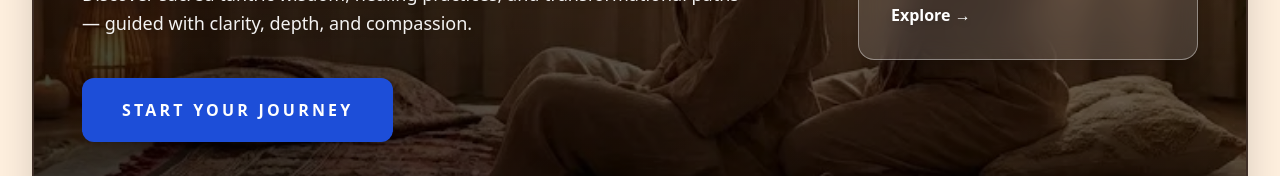
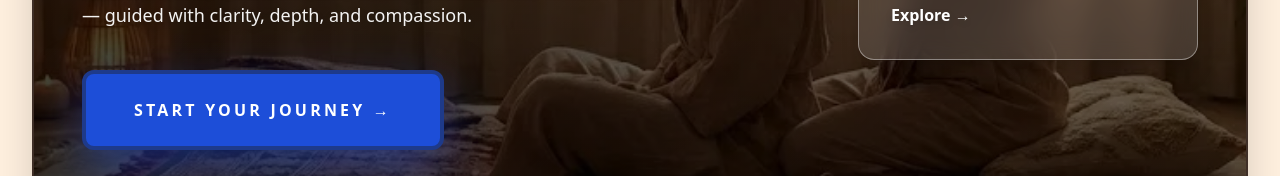
Before and after one commit to HarshalPatel1972/a1-tantra, a Next.js app: page / in a window 1280 px wide. Shown: the part 631-807 px from the top of the page. Built offline with nearby package versions, Linux system fonts and the light colour scheme; no server answers.

Commit message:
UI: Standardized Hero CTA with thick borders and premium brand-blue styling

```diff
--- a/components/Hero.tsx
+++ b/components/Hero.tsx
@@ -46,11 +46,11 @@ export default function Hero() {
               <div className="flex flex-col sm:flex-row gap-4">
                 <Link
                   href="/start-journey"
-                  className="px-10 py-5 text-white font-nav font-black uppercase tracking-[0.2em] rounded-xl relative overflow-hidden group shadow-2xl text-center active:scale-95 transition-all w-full sm:w-auto"
+                  className="px-12 py-6 text-white font-nav font-black uppercase tracking-[0.2em] rounded-xl relative overflow-hidden group shadow-[0_20px_50px_rgba(29,78,216,0.5)] text-center active:scale-95 transition-all w-full sm:w-auto border-4 border-[#1e3a8a] flex items-center justify-center min-w-[280px]"
                   style={{ backgroundColor: "#1D4ED8" }}
                 >
-                  <span className="absolute inset-0 bg-blue-700 translate-x-[-101%] group-hover:translate-x-0 transition-transform duration-500 ease-[cubic-bezier(0.19,1,0.22,1)] pointer-events-none"></span>
-                  <span className="relative z-10">START YOUR JOURNEY</span>
+                  <span className="absolute inset-0 bg-blue-700 translate-x-[-101%] group-hover:translate-x-0 transition-transform duration-500 pointer-events-none"></span>
+                  <span className="relative z-10">START YOUR JOURNEY →</span>
                 </Link>
               </div>
             </div>
```
